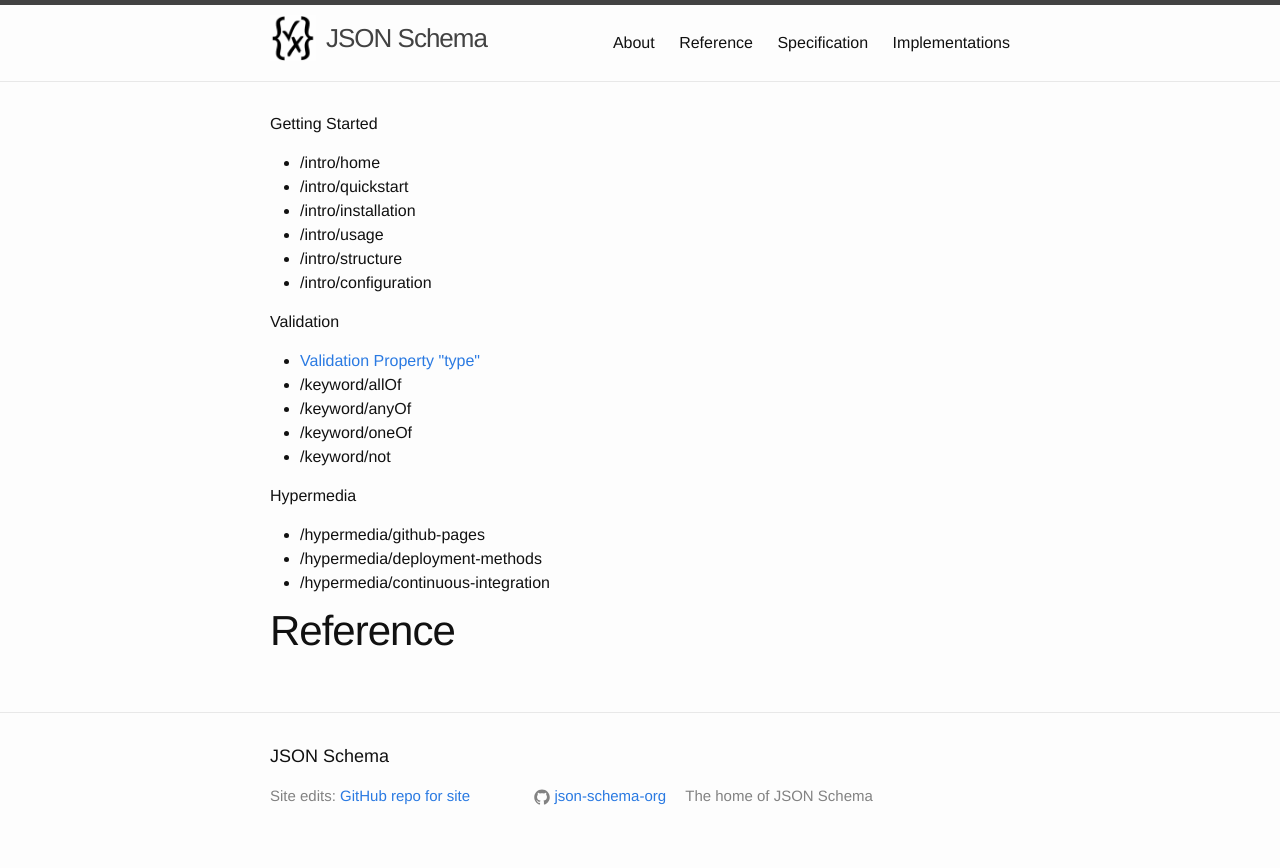
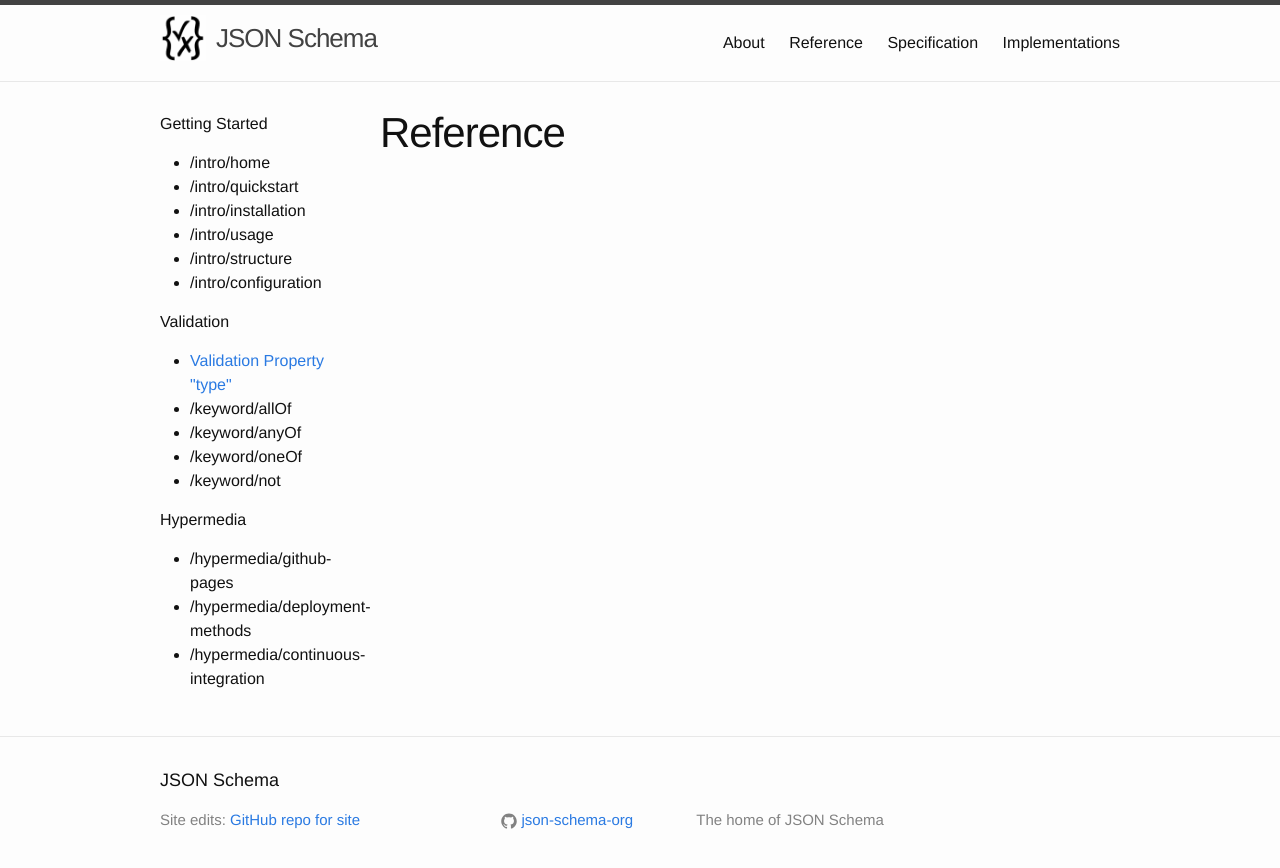
Before and after one commit to awwright/json-schema-org-pages, a Jekyll site: the page built from _docs/index.md, in a window 1280 px wide. Shown: the top 868 px of the page. Built offline with Jekyll 4.4.1, drawn with Linux system fonts in a browser that asks for light colours.

Commit message:
Move docs TOC to side

```diff
--- a/_layouts/docs.html
+++ b/_layouts/docs.html
@@ -2,7 +2,7 @@
 layout: default
 ---
 
-<nav>
+<nav class="doc-nav">
     {% for section in site.data.docs %}
     <p>{{ section.title }}</p>
     <ul>
@@ -20,9 +20,9 @@ layout: default
 
 </nav>
 
-<article class="post">
+<article class="doc">
 
-  <header class="post-header">
+  <header class="doc-header">
     <h1 class="post-title">{{ page.title | escape }}</h1>
   </header>
 
--- a/_sass/minima.scss
+++ b/_sass/minima.scss
@@ -6,7 +6,7 @@ $base-font-weight: 400 !default;
 $small-font-size:  $base-font-size * 0.875 !default;
 $base-line-height: 1.5 !default;
 
-$spacing-unit:     30px !default;
+$spacing-unit:     10px !default;
 
 $text-color:       #111 !default;
 $background-color: #fdfdfd !default;
@@ -17,7 +17,7 @@ $grey-color-light: lighten($grey-color, 40%) !default;
 $grey-color-dark:  darken($grey-color, 25%) !default;
 
 // Width of the content area
-$content-width:    800px !default;
+$content-width:    960px !default;
 
 $on-palm:          600px !default;
 $on-laptop:        800px !default;
--- a/_sass/minima/_base.scss
+++ b/_sass/minima/_base.scss
@@ -156,20 +156,12 @@ pre {
  * Wrapper
  */
 .wrapper {
-    max-width: -webkit-calc(#{$content-width} - (#{$spacing-unit} * 2));
-    max-width:         calc(#{$content-width} - (#{$spacing-unit} * 2));
+    max-width: 960px;
     margin-right: auto;
     margin-left: auto;
     padding-right: $spacing-unit;
     padding-left: $spacing-unit;
     @extend %clearfix;
-
-    @include media-query($on-laptop) {
-        max-width: -webkit-calc(#{$content-width} - (#{$spacing-unit}));
-        max-width:         calc(#{$content-width} - (#{$spacing-unit}));
-        padding-right: $spacing-unit / 2;
-        padding-left: $spacing-unit / 2;
-    }
 }
 
 
--- a/_sass/minima/_layout.scss
+++ b/_sass/minima/_layout.scss
@@ -196,6 +196,22 @@
 
 
 /**
+ * Documentation page
+ * These have a main content area and a navigation side-menu
+ */
+.doc-nav {
+    float: left;
+    max-width: 200px;
+    margin-right: 20px;
+}
+
+.doc {
+    margin-left: 220px;
+}
+
+
+
+/**
  * Posts
  */
 .post-header {
```
